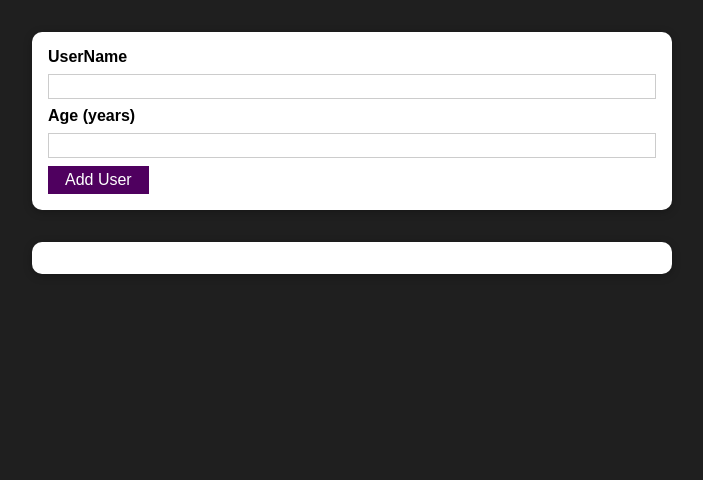
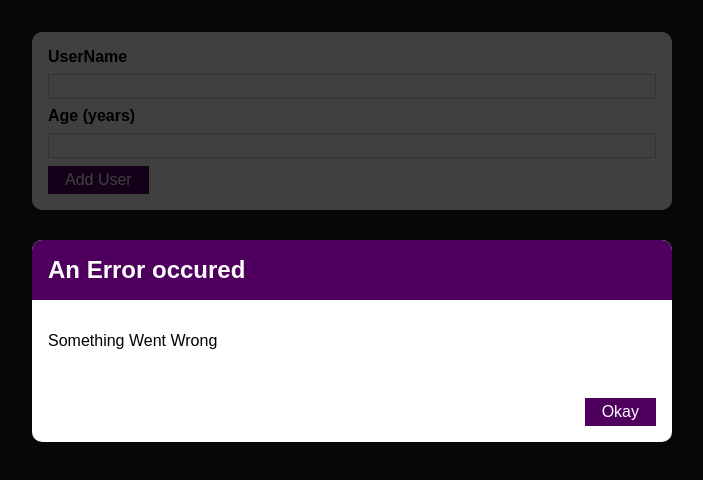
Before and after one commit to Raushan022/uReactUserName, a React (Create React App) app: page / in a window 1280 px wide. Shown: the top 480 px of the page, without its empty margins (288-991 px from the left). Built offline with nearby package versions, Linux system fonts and the light colour scheme.

Commit message:
added error modal

```diff
--- /dev/null
+++ b/src/components/UI/ErrorModal.js
@@ -0,0 +1,25 @@
+import React from 'react';
+import Card from './Card';
+import classes from './ErrorModal.module.css'
+import Button from './Button';
+
+const ErrorModal = (props) => {
+  return (
+    <>
+    <div className={classes.backdrop}></div>
+      <Card className={classes.modal}>
+        <header className={classes.header}>
+          <h2>{props.title}</h2>
+        </header>
+        <div className={classes.content}>
+          <p>{props.message}</p>
+        </div>
+        <footer className={classes.actions}>
+          <Button>Okay</Button>
+        </footer>
+      </Card>
+    </>
+  )
+}
+
+export default ErrorModal
--- /dev/null
+++ b/src/components/UI/ErrorModal.module.css
@@ -0,0 +1,45 @@
+.backdrop {
+    position: fixed;
+    top: 0;
+    left: 0;
+    width: 100%;
+    height: 100vh;
+    z-index: 10;
+    background: rgba(0, 0, 0, 0.75);
+  }
+
+  .modal {
+    position: fixed;
+    top: 30vh;
+    left: 10%;
+    width: 80%;
+    z-index: 100;
+    overflow: hidden;
+  }
+
+  .header {
+    background: #4f005f;
+    padding: 1rem;
+  }
+
+  .header h2 {
+    margin: 0;
+    color: white;
+  }
+
+  .content {
+    padding: 1rem;
+  }
+
+  .actions {
+    padding: 1rem;
+    display: flex;
+    justify-content: flex-end;
+  }
+
+  @media (min-width: 768px) {
+    .modal {
+      left: calc(50% - 20rem);
+      width: 40rem;
+    }
+  }
--- a/src/components/Users/AddUser.js
+++ b/src/components/Users/AddUser.js
@@ -2,6 +2,7 @@
 import Card from '../UI/Card'
 import classes from './AddUser.module.css'
 import Button from '../UI/Button'
+import ErrorModal from '../UI/ErrorModal'
 
 const AddUser = (props) => {
   const [enteredUsername, setEnteredUsername] = useState('')
@@ -28,6 +29,8 @@
     setEnteredAge(event.target.value)
   }
   return (
+    <>
+      <ErrorModal title='An Error occured' message='Something Went Wrong' />
       <Card className={classes.input}>
         <form onSubmit={addUserHandler}>
           <label htmlFor="username">UserName</label>
@@ -49,6 +52,7 @@
           <Button type='submit'>Add User</Button>
         </form>
       </Card>
+    </>
   )
 }
 
```
Lines whose indentation alone changed are shown as unchanged.
